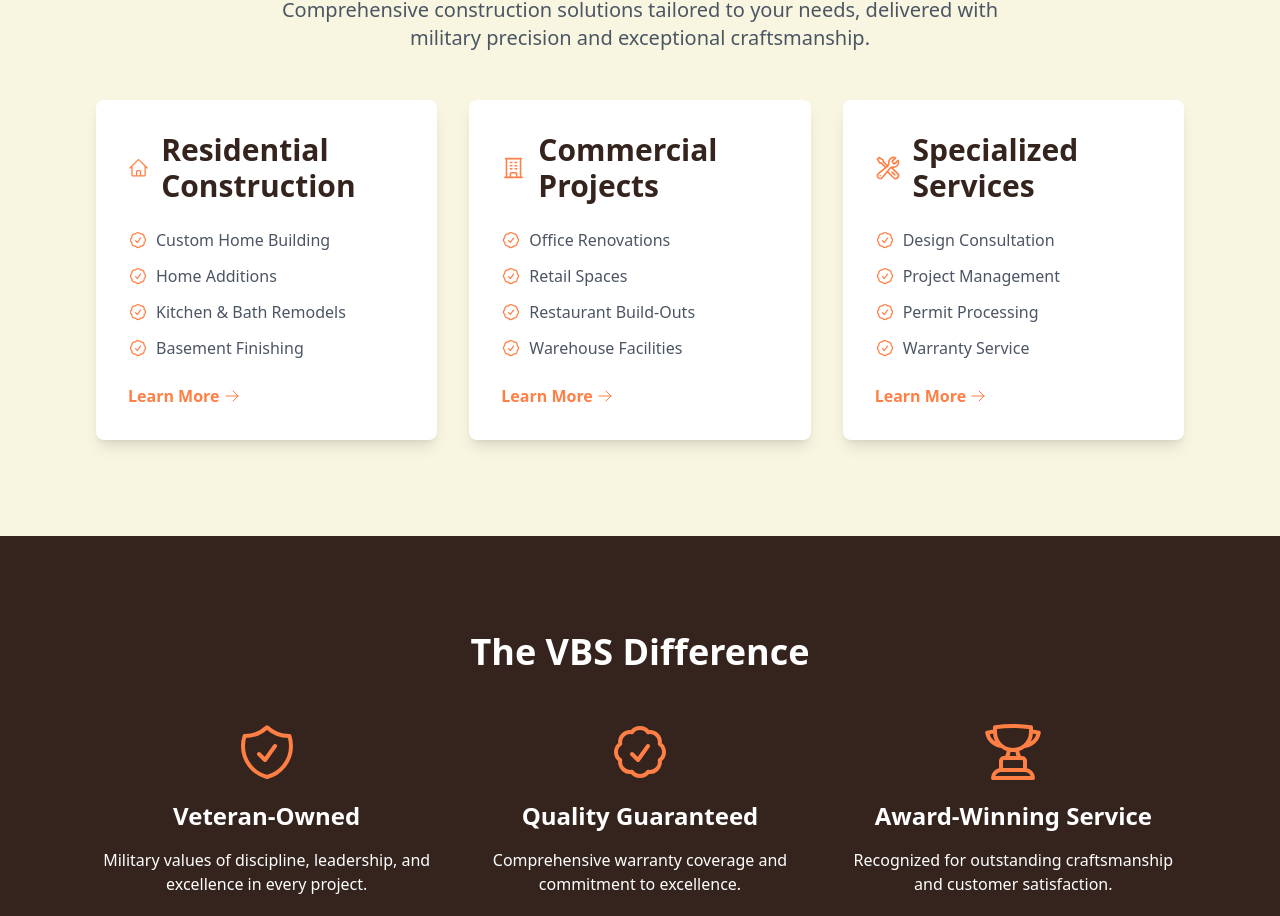
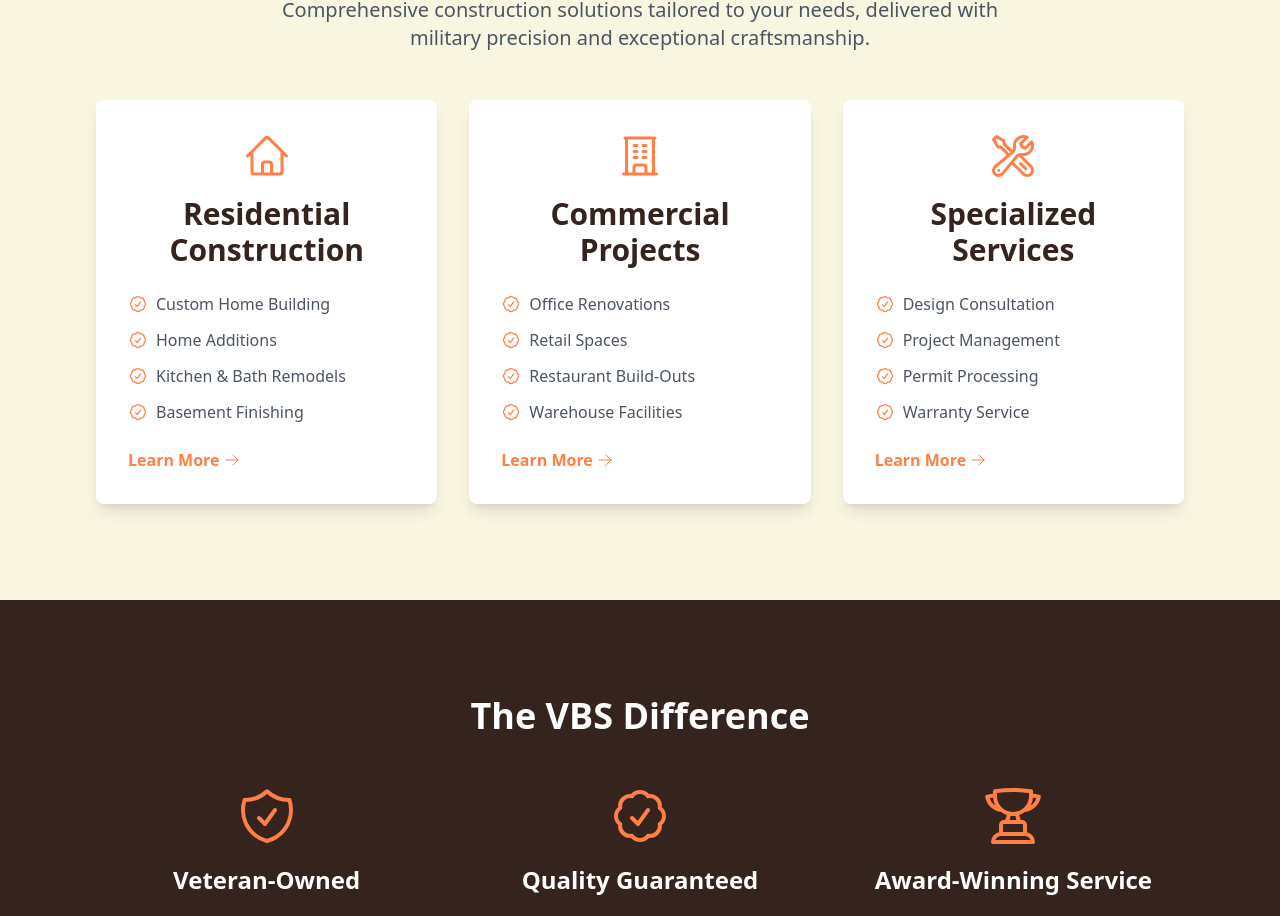
Before and after one commit to tjcandesign/dc-veteran-building, a React (Vite) app: page /#/ in a window 1280 px wide. Shown: the part 956-1872 px from the top of the page. Built offline with nearby package versions, Linux system fonts and the light colour scheme.

Commit message:
Move service icons above headings and increase their size

```diff
--- a/src/pages/Home.jsx
+++ b/src/pages/Home.jsx
@@ -41,8 +41,8 @@ function Home() {
           </p>
           <div className="grid grid-cols-1 md:grid-cols-3 gap-8">
             <div className="bg-white p-8 rounded-lg shadow-lg hover:shadow-xl transition-shadow">
-              <div className="flex items-center gap-3 mb-6">
-                <HomeIcon className="h-8 w-8 text-primary" />
+              <div className="text-center mb-6">
+                <HomeIcon className="h-12 w-12 text-primary mx-auto mb-4" />
                 <h3 className="heading-3">Residential Construction</h3>
               </div>
               <ul className="space-y-3 text-gray-600">
@@ -68,8 +68,8 @@ function Home() {
               </Link>
             </div>
             <div className="bg-white p-8 rounded-lg shadow-lg hover:shadow-xl transition-shadow">
-              <div className="flex items-center gap-3 mb-6">
-                <BuildingOfficeIcon className="h-8 w-8 text-primary" />
+              <div className="text-center mb-6">
+                <BuildingOfficeIcon className="h-12 w-12 text-primary mx-auto mb-4" />
                 <h3 className="heading-3">Commercial Projects</h3>
               </div>
               <ul className="space-y-3 text-gray-600">
@@ -95,8 +95,8 @@ function Home() {
               </Link>
             </div>
             <div className="bg-white p-8 rounded-lg shadow-lg hover:shadow-xl transition-shadow">
-              <div className="flex items-center gap-3 mb-6">
-                <WrenchScrewdriverIcon className="h-8 w-8 text-primary" />
+              <div className="text-center mb-6">
+                <WrenchScrewdriverIcon className="h-12 w-12 text-primary mx-auto mb-4" />
                 <h3 className="heading-3">Specialized Services</h3>
               </div>
               <ul className="space-y-3 text-gray-600">
```
